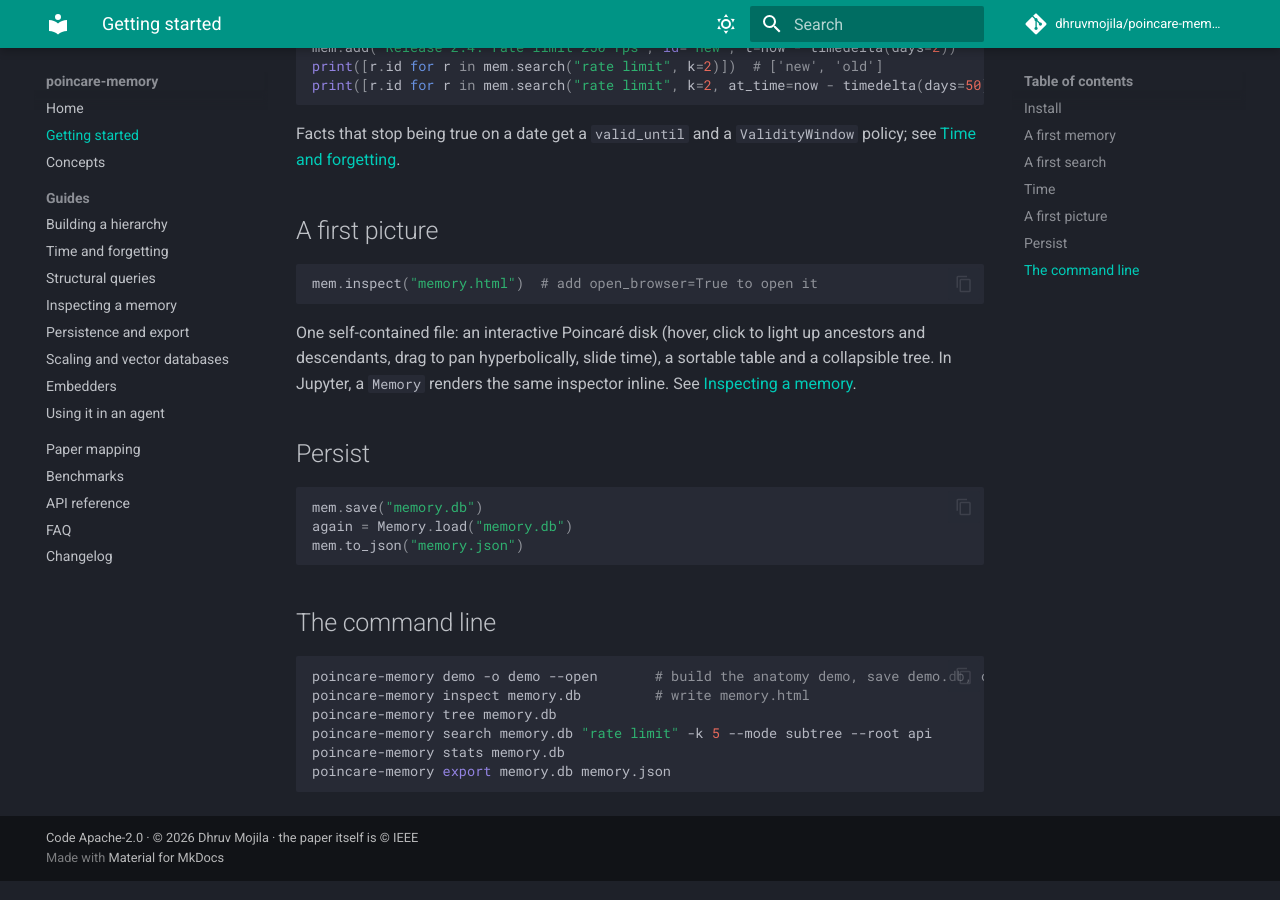
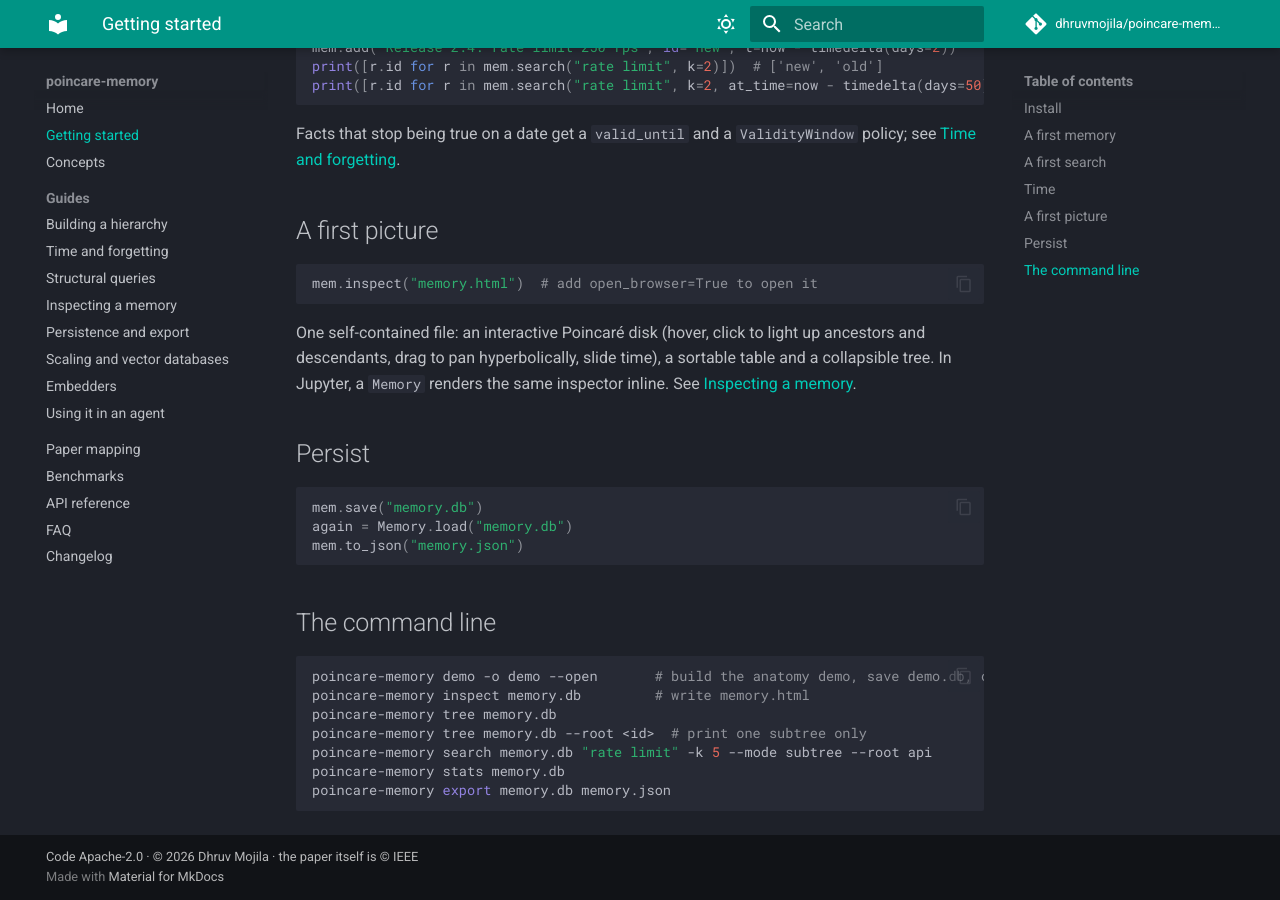
Before and after one commit to Aaqibhafeezkhan/poincare-memory, an MkDocs documentation site: the page built from docs/getting-started.md, in a window 1280 px wide and 900 px high, scrolled down 1594 px. Built offline with MkDocs 1.6.1 and Material for MkDocs 9.7.7, drawn with Linux system fonts in a browser that asks for light colours; comment, search, counter and statistics services are not loaded.

Commit message:
Document tree root option in getting started guide

```diff
--- a/docs/getting-started.md
+++ b/docs/getting-started.md
@@ -94,6 +94,7 @@ mem.to_json("memory.json")
 poincare-memory demo -o demo --open       # build the anatomy demo, save demo.db, open demo.html
 poincare-memory inspect memory.db         # write memory.html
 poincare-memory tree memory.db
+poincare-memory tree memory.db --root <id>  # print one subtree only
 poincare-memory search memory.db "rate limit" -k 5 --mode subtree --root api
 poincare-memory stats memory.db
 poincare-memory export memory.db memory.json
```
